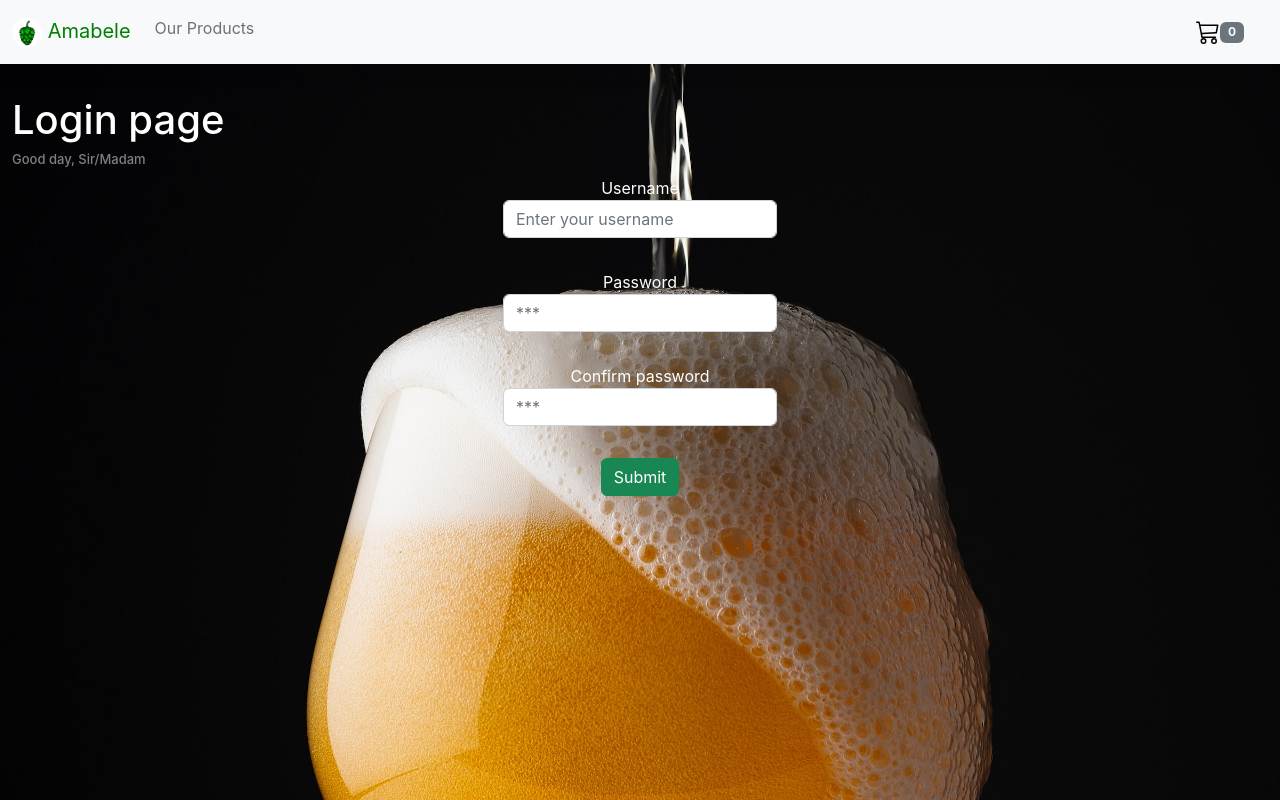
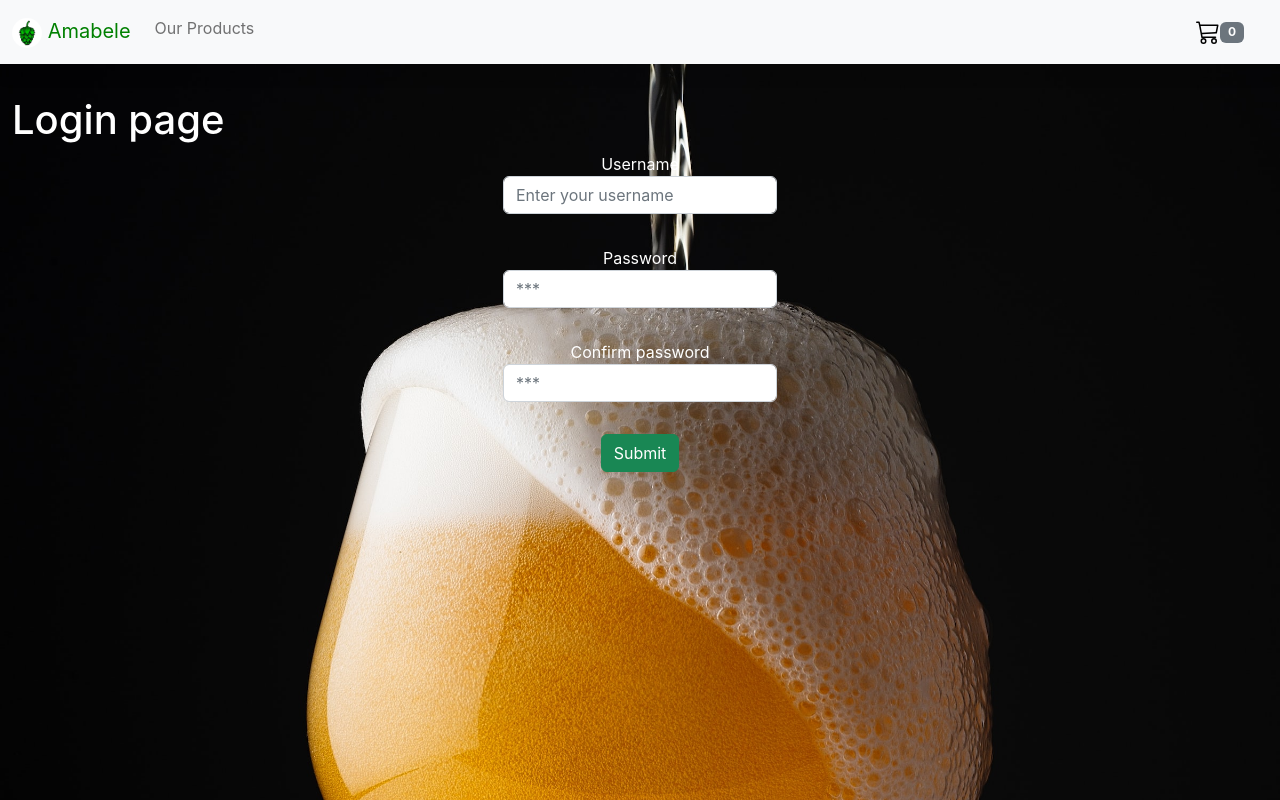
Before and after one commit to AsandahDevs/Amabele, a React (Create React App) app: page / in a window 1280 px wide. Built offline with nearby package versions, Linux system fonts and the light colour scheme.

Commit message:
Remove conditional logic for determining type of greeting based on time of day. Remove h2 element for displaying greeting text.

```diff
--- a/src/pages/Home.js
+++ b/src/pages/Home.js
@@ -26,24 +26,9 @@ const Home = () => {
     }
   };
 
-  const date = new Date();
-  const hours = date.getHours();
-
-  let day = "";
-
-  if (hours >= 5 && hours <= 12) {
-    day += "Good Morning, Sir/Madam ";
-  } else if (hours > 12 && hours <= 17) {
-    day += "Good day, Sir/Madam";
-  } else if (hours > 17 && hours <= 23) {
-    day += "Good Evening,Sir/Madam";
-  } else {
-    day += "Looks like someone is working night shifts.";
-  }
   return (
     <Container fluid>
       <h1 style={{ paddingTop: "1rem" }}>Login page</h1>
-      <h2 style={{ color: "gray", fontSize: "small" }}>{day}</h2>
       <form className="text-center" onSubmit={handleSubmit}>
         <label>
           Username
```
